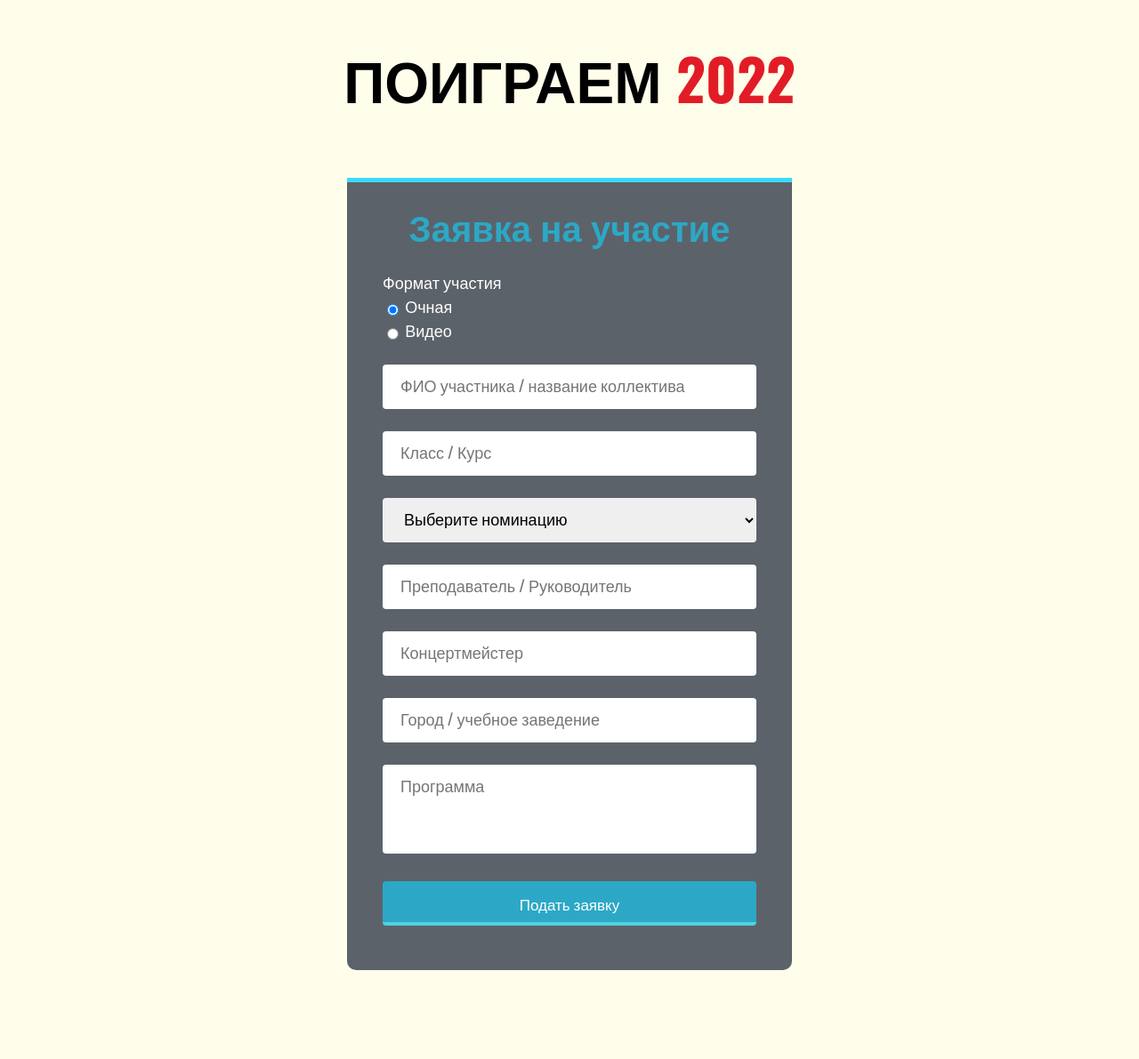
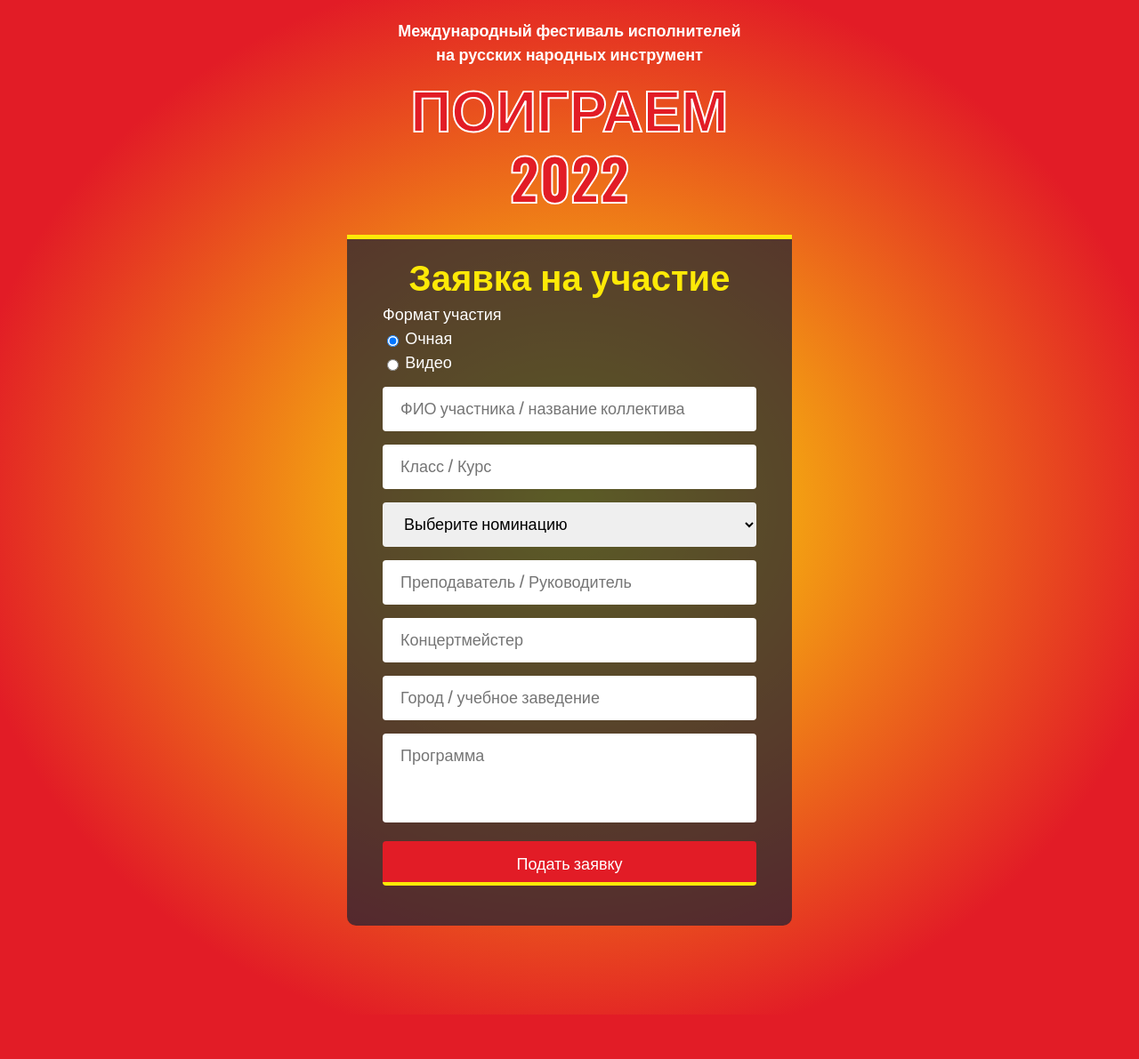
Before and after one commit to shvecov-coder/Claim, a Django app: page / in a window 1280 px wide. Shown: the whole page at 89% size. After the commit the page ends 1141 px from the top, so only its background shows below. Run offline with Django 4.2, Linux system fonts and the light colour scheme.

Commit message:
update index.html update style.css

```diff
--- a/static/css/style.css
+++ b/static/css/style.css
@@ -110,7 +110,7 @@ body {
 	font-size: 18px;
 	line-height: 27px;
 	font-style: normal;
-	background-color: #FFFEEB;
+	background: radial-gradient(ellipse at 50% 50%, #fde907 0%, #e21c26 76%);
 	color: #fff;
 }
 
@@ -120,34 +120,36 @@ body {
 	margin: 0 auto;
 }
 
+.header .subtitle {
+	text-align: center;
+	padding: 20px 50px 0;
+}
+
 .header .title {
-	color: #000;
-	padding-top: 40px;
+	color: #E21C26;
+	padding-top: 5px;
 	font-weight: 700;
 	font-size: 64px;
-	line-height: 95px;
+	line-height: 80px;
 	text-align: center;
 	text-transform: uppercase;
-	margin-bottom: 70px;
-}
-
-.title span {
-	color: #E21C26;
+	margin-bottom: 30px;
+	-webkit-text-stroke: 2px white;
 }
 
 .claim__inner {
 	padding: 20px 40px 30px;
 	background-color: rgba(24, 33, 52, 0.7);
-	box-shadow: 0 -5px 0 #3adbfd;
+	box-shadow: 0 -5px 0 #FDE907;
 	border-radius: 0 0 10px 10px;
 	margin-bottom: 100px;
 }
 
 .claim__inner .claim__title {
 	font-size: 40px;
-	line-height: 59px;
-	color: #2ca8c6;
-	margin-bottom: 20px;
+	line-height: 40px;
+	color: #FDE907;
+	margin-bottom: 10px;
 	text-align: center;
 }
 
@@ -162,7 +164,7 @@ body {
 	width: 100%;
 	height: 50px;
 	font-size: 18px;
-	margin-top: 25px;
+	margin-top: 15px;
 	border-radius: 4px;
 	border: 0;
 	padding: 0 20px;
@@ -179,19 +181,19 @@ body {
 }
 
 .form-submit {
-	padding: 13px 30px;
-	margin: 5px 0 20px 0;
-	font-size: 17px;
+	padding: 15px 30px;
+	margin: 15px 0;
+	font-size: 18px;
+	line-height: 18px;
 	color: #fff;
-	background-color: #2ca8c6;
+	background-color: #E21C26;
 	border: none;
-	border-bottom: 4px solid #6ee9;
+	border-bottom: 4px solid #FDE907;
 	cursor: pointer;
-	margin-top: 25px;
 }
 
 .style-input:focus, .form-textarea:focus, combo-box:focus {
-	border-bottom: 3px solid #3adbfd;
+	border-bottom: 3px solid #E21C26;
 }
 
 .form-submit:hover {
--- a/templates/index.html
+++ b/templates/index.html
@@ -15,9 +15,13 @@
 
 <body>
 	<header class="header">
-		<h1 class="title">
-			Поиграем <span>{% now 'Y' %}</span>
-		</h1>
+		<div class="container">
+			<h3 class="subtitle">Международный фестиваль исполнителей на русских народных инструмент</h3>
+			<h1 class="title">
+				Поиграем {% now 'Y' %}
+			</h1>
+		</div>
+
 	</header>
 	<section class="claim">
 		<div class="container">
```
